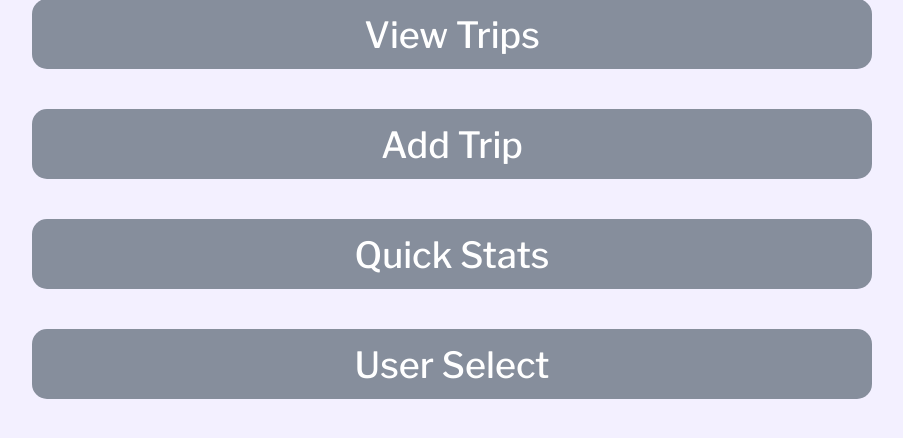
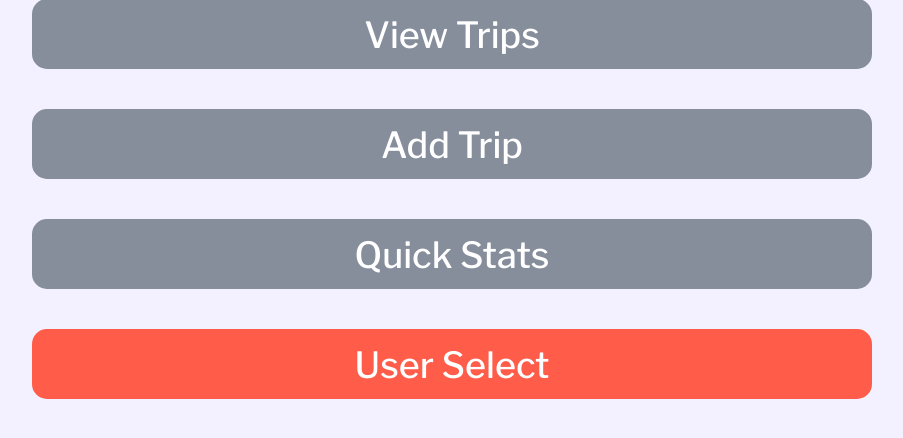
Before and after one commit to chotch/CS340FinalProject, a PHP site: page /Home.php?usrid=1 in a window 1280 px wide. Shown: the part 257-695 px from the top of the page, without its empty margins (188-1091 px from the left). Run offline with PHP 8.4, Linux system fonts and the light colour scheme; some libraries are stand-ins or nearby versions.

Commit message:
Changed button color on select user
Ensure users see this option

```diff
--- a/Home.php
+++ b/Home.php
@@ -47,7 +47,7 @@
         echo "<a href='ViewTrips.php?usrid=" . $myID . "' ><button> View Trips</button></a>";
         echo "<a href='AddTrip.php?usrid=" . $myID . "' ><button>Add Trip</button></a>";
         echo "<a href='QuickStats.php?usrid=" . $myID . "' ><button>Quick Stats</button></a>";
-        echo "<a href='user.php'><button>User Select</button></a>";
+        echo "<a href='user.php'><button class='delete_button'>User Select</button></a>";
       //
       //   echo '</div>';
          ?>
```
